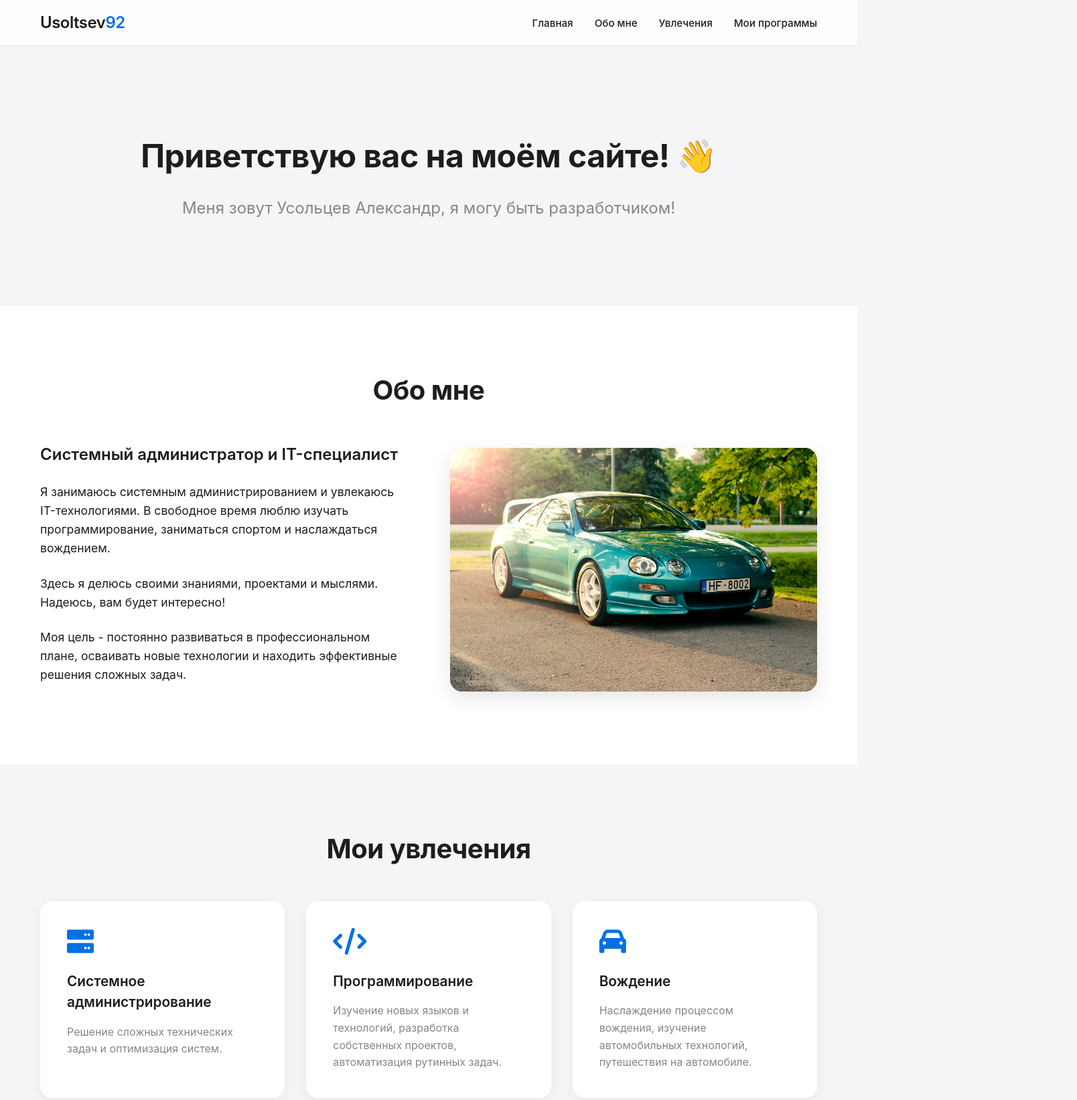
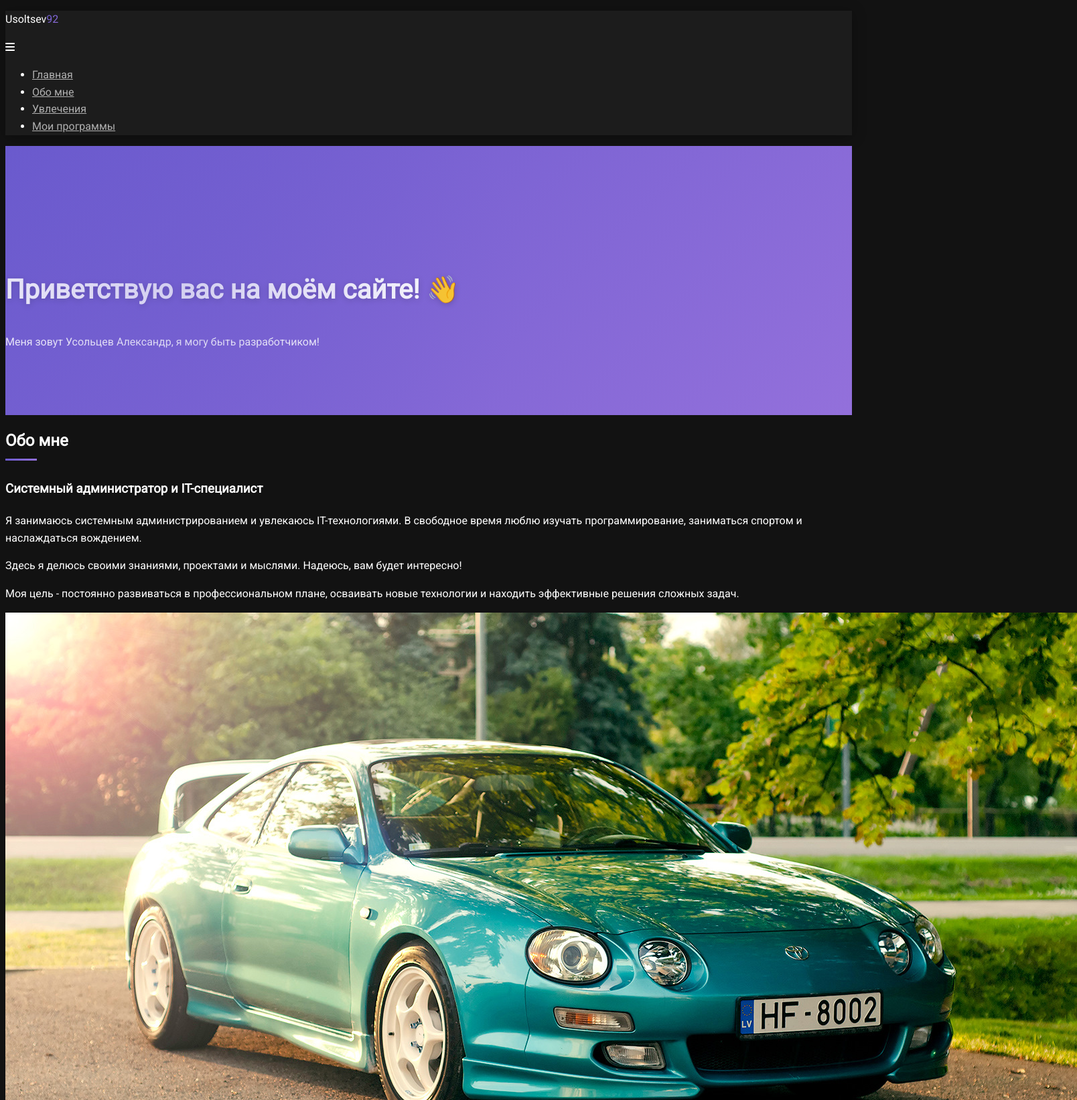
Before and after one commit to Usoltsev92/VlogUs, a plain HTML site: page index.html in a window 1280 px wide. Shown: the top 1643 px of the page at 67% size, 1608 px wide, since content can reach past the window. Drawn offline with Linux system fonts and the light colour scheme.

Commit message:
обновление цветовой гаммы #

```diff
--- a/vlog/mainPage/style.css
+++ b/vlog/mainPage/style.css
@@ -1,337 +1,145 @@
+/* Обновленные переменные цветов */
 :root {
-    --primary-color: #000000; /* Черный (основной) */
-    --secondary-color: #1d1d1f; /* Темно-серый */
-    --accent-color: #0071e3; /* Синий Apple */
-    --light-color: #f5f5f7; /* Светло-серый фон */
-    --dark-color: #1d1d1f; /* Очень темный серый */
-    --text-color: #1d1d1f; /* Основной текст */
-    --text-light: #86868b; /* Светлый текст */
-    --highlight-color: #f5f5f7; /* Светлый фон */
-    --success-color: #34c759; /* Зеленый Apple */
-    --warning-color: #ff453a; /* Красный Apple */
+    --dark-bg: #121212;
+    --darker-bg: #0a0a0a;
+    --card-bg: #1e1e1e;
+    --text-primary: #ffffff;
+    --text-secondary: #b0b0b0;
+    --accent-color: #6a5acd; /* Фиолетовый акцент */
+    --accent-gradient: linear-gradient(135deg, #6a5acd 0%, #9370db 100%);
+    --hover-effect: brightness(1.1);
 }
 
-/* Сброс стандартных стилей браузера */
-* {
-    margin: 0;
-    padding: 0;
-    box-sizing: border-box;
+/* Общие стили */
+body {
+    background-color: var(--dark-bg);
+    color: var(--text-primary);
+    font-family: 'Roboto', sans-serif;
+    line-height: 1.6;
 }
 
-/* Основные стили страницы */
-body {
-    font-family: -apple-system, BlinkMacSystemFont, 'San Francisco', 'Roboto', sans-serif;
-    line-height: 1.5;
-    color: var(--text-color);
-    background-color: var(--light-color);
-    -webkit-font-smoothing: antialiased;
-}
-
-.textForMe {
-    max-width: 1200px;
-    margin: 0 auto;
-    padding: 0 20px;
-    color: var(--text-color);
-}
-
-.container-Interes {
-    max-width: 1200px;
-    margin: 0 auto;
-    padding: 0 20px;
-    color: var(--text-color);
-}
-
-.container {
-    max-width: 1200px;
-    margin: 0 auto;
-    padding: 0 20px;
-    color: var(--text-color);
-}
-
-/* Стили шапки сайта */
+/* Шапка */
 header {
-    background-color: rgba(255, 255, 255, 0.8);
+    background-color: rgba(30, 30, 30, 0.9);
     backdrop-filter: blur(10px);
-    -webkit-backdrop-filter: blur(10px);
-    padding: 1rem 0;
-    position: sticky;
-    top: 0;
-    z-index: 100;
-    border-bottom: 1px solid rgba(0, 0, 0, 0.1);
-}
-
-/* Навигационное меню */
-nav {
-    display: flex;
-    justify-content: space-between;
-    align-items: center;
+    box-shadow: 0 2px 20px rgba(0, 0, 0, 0.3);
 }
 
 .logo {
-    font-family: -apple-system, BlinkMacSystemFont, 'San Francisco', 'Roboto', sans-serif;
-    font-weight: 600;
-    font-size: 1.5rem;
-    color: var(--text-color);
-    text-decoration: none;
-    letter-spacing: -0.5px;
+    color: var(--text-primary);
 }
 
 .logo span {
-    color: var(--accent-color);
-}
-
-.nav-links {
-    display: flex;
-    list-style: none;
-}
-
-.nav-links li {
-    margin-left: 2rem;
+    background: var(--accent-gradient);
+    -webkit-background-clip: text;
+    background-clip: text;
+    color: transparent;
 }
 
 .nav-links a {
-    color: var(--text-color);
-    text-decoration: none;
-    font-weight: 500;
-    font-size: 0.95rem;
-    transition: color 0.3s;
+    color: var(--text-secondary);
 }
 
 .nav-links a:hover {
-    color: var(--accent-color);
+    color: var(--text-primary);
 }
 
-/* Стили герой-секции */
+/* Герой-секция */
 .hero {
-    background: var(--light-color);
-    color: var(--text-color);
-    padding: 8rem 0 6rem;
-    text-align: center;
+    background: var(--accent-gradient);
+    padding: 150px 0 80px;
+    position: relative;
+    overflow: hidden;
+}
+
+.hero::before {
+    content: '';
+    position: absolute;
+    top: 0;
+    left: 0;
+    width: 100%;
+    height: 100%;
+    background: radial-gradient(circle at 20% 50%, rgba(106, 90, 205, 0.3) 0%, rgba(106, 90, 205, 0) 50%);
 }
 
 .hero h1 {
-    font-size: 3rem;
-    font-weight: 700;
-    margin-bottom: 1.5rem;
-    letter-spacing: -0.5px;
+    font-size: 2.5rem;
+    text-shadow: 0 2px 10px rgba(0, 0, 0, 0.2);
 }
 
-.hero p {
-    font-size: 1.5rem;
-    font-weight: 400;
-    max-width: 800px;
-    margin: 0 auto 2rem;
-    color: var(--text-light);
+/* Секции */
+.section-title {
+    color: var(--text-primary);
+    position: relative;
+    display: inline-block;
 }
 
-/* Стили секции "Обо мне" */
-.about {
-    padding: 6rem 0;
-    background-color: white;
+.section-title::after {
+    content: '';
+    position: absolute;
+    bottom: -10px;
+    left: 0;
+    width: 50%;
+    height: 3px;
+    background: var(--accent-gradient);
 }
 
-.section-title {
-    text-align: center;
-    margin-bottom: 3rem;
-    font-size: 2.5rem;
-    font-weight: 700;
-    letter-spacing: -0.5px;
-    color: var(--text-color);
-}
-
-.about-content {
-    display: flex;
-    align-items: center;
-    gap: 4rem;
-}
-
-.about-text {
-    flex: 1;
-}
-
-.about-text h3 {
-    font-size: 1.5rem;
-    font-weight: 600;
-    margin-bottom: 1.5rem;
-    color: var(--text-color);
-}
-
-.about-text p {
-    font-size: 1.1rem;
-    line-height: 1.6;
-    color: var(--text-color);
-    margin-bottom: 1.5rem;
-}
-
-.about-image {
-    flex: 1;
-    text-align: center;
-}
-
-.about-image img {
-    max-width: 100%;
-    border-radius: 18px;
-    box-shadow: 0 10px 30px rgba(0, 0, 0, 0.1);
-}
-
-/* Стили секции увлечений */
-.interests {
-    padding: 6rem 0;
-    background-color: var(--light-color);
-}
-
-.interest-grid {
-    display: grid;
-    grid-template-columns: repeat(auto-fit, minmax(300px, 1fr));
-    gap: 2rem;
-}
-
+/* Карточки */
 .interest-card {
-    background-color: white;
-    padding: 2.5rem;
-    border-radius: 18px;
-    box-shadow: 0 5px 20px rgba(0, 0, 0, 0.05);
-    transition: transform 0.3s, box-shadow 0.3s;
+    background-color: var(--card-bg);
+    border: 1px solid rgba(255, 255, 255, 0.1);
+    transition: transform 0.3s, box-shadow 0.3s, background-color 0.3s;
 }
 
 .interest-card:hover {
-    transform: translateY(-5px);
-    box-shadow: 0 10px 30px rgba(0, 0, 0, 0.1);
+    transform: translateY(-10px);
+    box-shadow: 0 15px 30px rgba(0, 0, 0, 0.3);
+    background-color: #252525;
 }
 
 .interest-card i {
-    font-size: 2.5rem;
-    color: var(--accent-color);
-    margin-bottom: 1.5rem;
+    background: var(--accent-gradient);
+    -webkit-background-clip: text;
+    background-clip: text;
+    color: transparent;
 }
 
-.interest-card h3 {
-    font-size: 1.3rem;
-    font-weight: 600;
-    margin-bottom: 1rem;
-    color: var(--text-color);
-}
-
-.interest-card p {
-    font-size: 1rem;
-    line-height: 1.6;
-    color: var(--text-light);
-}
-
-/* Стили подвала */
+/* Подвал */
 footer {
-    background-color: var(--dark-color);
-    color: white;
-    padding: 4rem 0;
-    text-align: center;
-}
-
-.footer-content h3 {
-    font-size: 1.5rem;
-    font-weight: 600;
-    margin-bottom: 1rem;
-}
-
-.footer-content p {
-    font-size: 1rem;
-    color: var(--text-light);
-    margin-bottom: 1.5rem;
-}
-
-.social-links {
-    display: flex;
-    list-style: none;
-    margin: 1.5rem 0;
-    justify-content: center;
-}
-
-.social-links li {
-    margin: 0 1rem;
+    background-color: var(--darker-bg);
+    border-top: 1px solid rgba(255, 255, 255, 0.1);
 }
 
 .social-links a {
-    color: white;
-    font-size: 1.5rem;
+    color: var(--text-secondary);
     transition: color 0.3s;
 }
 
 .social-links a:hover {
-    color: var(--accent-color);
+    color: var(--text-primary);
 }
 
-.copyright {
-    margin-top: 2rem;
-    color: var(--text-light);
-    font-size: 0.9rem;
+/* Анимации */
+@keyframes fadeIn {
+    from { opacity: 0; transform: translateY(20px); }
+    to { opacity: 1; transform: translateY(0); }
 }
 
-/* Адаптивные стили для мобильных устройств */
+.about-content, .interest-grid {
+    animation: fadeIn 0.8s ease-out forwards;
+}
+
+/* Мобильная версия */
 @media (max-width: 768px) {
     .hero {
-        padding: 6rem 0 4rem;
-    }
-
-    .hero h1 {
-        font-size: 2.2rem;
-    }
-
-    .hero p {
-        font-size: 1.2rem;
-    }
-
-    .about-content {
-        flex-direction: column;
-        gap: 2rem;
-    }
-
-    .section-title {
-        font-size: 2rem;
-    }
-
-    .about-text h3 {
-        font-size: 1.3rem;
+        padding: 120px 0 60px;
     }
 
     .nav-links {
-        display: none;
+        background-color: var(--card-bg);
     }
 
     .interest-card {
-        padding: 2rem;
+        padding: 25px;
     }
 }
-
-/* Мобильное меню (добавьте этот HTML в ваш документ) */
-.menu-toggle {
-    display: none;
-    cursor: pointer;
-    font-size: 1.5rem;
-}
-
-@media (max-width: 768px) {
-    .menu-toggle {
-        display: block;
-    }
-
-    .nav-links {
-        position: fixed;
-        top: 70px;
-        left: 0;
-        width: 100%;
-        background-color: white;
-        flex-direction: column;
-        align-items: center;
-        padding: 1rem 0;
-        box-shadow: 0 5px 10px rgba(0, 0, 0, 0.1);
-        transform: translateY(-150%);
-        transition: transform 0.3s ease;
-    }
-
-    .nav-links.active {
-        transform: translateY(0);
-    }
-
-    .nav-links li {
-        margin: 0.5rem 0;
-    }
-}
```
